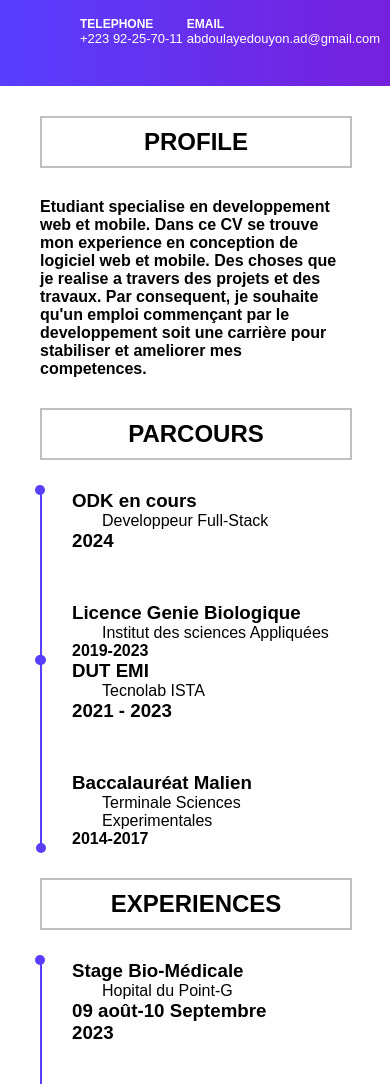
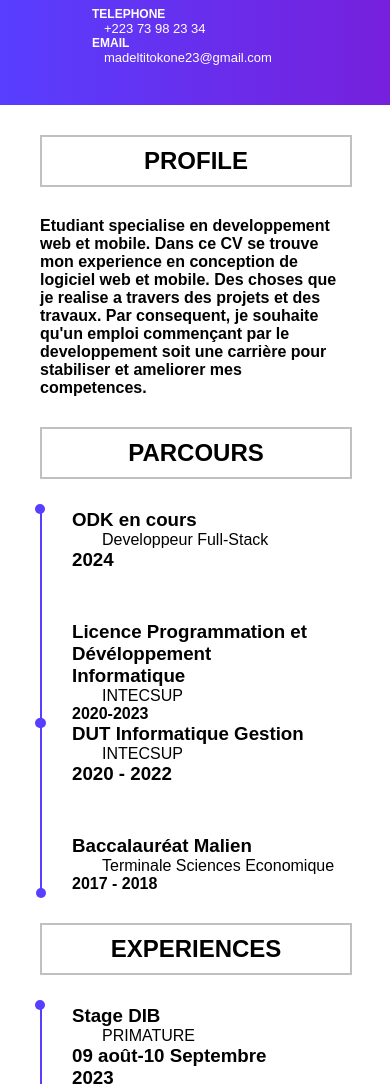
Before and after one commit to 77madel/ProjetCv, a plain HTML site: page index.html in a window 390 px wide. Shown: the part 284-1368 px from the top of the page. Drawn offline with nearby package versions, Linux system fonts and the light colour scheme.

Commit message:
Dernier point

```diff
--- a/index.html
+++ b/index.html
@@ -13,22 +13,22 @@
     <header>
         <div class="info">
             <div class="info-title">
-                <h1>ABDOULAYE DOUYON</h1>
+                <h1>MADOU KONE</h1>
             <p>Analyste/développeur</p>
             </div>
             <div class="info-corp">
                 <div class="info-corp-element">
                     <h4>TELEPHONE</h4>
                     <div class="info-corp-description">
-<!--                        <i class="tel bi bi-telephone-forward"></i>-->
-                        <p>+223 92-25-70-11</p>
+                    <!--<i class="tel bi bi-telephone-forward"></i>-->
+                        <p>+223 73 98 23 34</p>
                     </div>
                 </div>
                 <div class="info-corp-element">
                     <h4>EMAIL</h4>
                     <div class="info-corp-description">
-<!--                        <i class="email bi bi-envelope"></i>-->
-                        <p>abdoulayedouyon.ad@gmail.com</p>
+                    <!--<i class="email bi bi-envelope"></i>-->
+                        <p>madeltitokone23@gmail.com</p>
                     </div>
                 </div>
             </div>
@@ -52,21 +52,21 @@
                         <h3>2024</h3>
                     </div>
                     <div class="part-element2">
-                        <h3>Licence Genie Biologique</h3>
-                        <p>Institut des sciences Appliquées</p>
-                        <h4>2019-2023</h4>
+                        <h3>Licence Programmation et Dévéloppement Informatique</h3>
+                        <p>INTECSUP</p>
+                        <h4>2020-2023</h4>
                     </div>
                 </div>
                 <div class="part">
                     <div class="part-element1">
-                        <h3>DUT EMI</h3>
-                        <p>Tecnolab ISTA</p>
-                        <h3>2021 - 2023</h3>
+                        <h3>DUT Informatique Gestion</h3>
+                        <p>INTECSUP</p>
+                        <h3>2020 - 2022</h3>
                     </div>
                     <div class="part-element2">
                         <h3>Baccalauréat Malien</h3>
-                        <p>Terminale Sciences Experimentales</p>
-                        <h4>2014-2017</h4>
+                        <p>Terminale Sciences Economique</p>
+                        <h4>2017 - 2018</h4>
                     </div>
                 </div>
             </div>
@@ -76,8 +76,8 @@
             <div class="content">
                 <div class="part">
                     <div class="part-element1">
-                        <h3>Stage Bio-Médicale</h3>
-                        <p>Hopital du Point-G</p>
+                        <h3>Stage DIB</h3>
+                        <p>PRIMATURE</p>
                         <h3>09 août-10 Septembre <br> 2023</h3>
                     </div>
                     <div class="part-element3">
--- a/style/style.css
+++ b/style/style.css
@@ -1,3 +1,5 @@
+/* Réinitialisation des styles pour tous les éléments */
+
 *{
     margin: 0;
     padding: 0;
@@ -5,10 +7,11 @@
     font-family: 'open sans';
 }
 
+/* Styles généraux pour le corps de la page */
 body{
     width: 100%;
     min-height: 100vh;
-    /*display: flex;*/
+    /* Centrage vertical et horizontal */
     justify-content: center;
     align-items: center;
 }
@@ -26,10 +29,12 @@ body{
 
 /* }  */
 
+/* Styles spécifiques pour l'en-tête */
 header {
+    /* Arrière-plan de l'en-tête avec image de fond */
     background-image: url(../img/2.png);
-    background-size: cover; /* Resize proportionally to fill */
-    background-position: center center; /* Center horizontally and vertically */
+    background-size: cover;/* Redimensionnement proportionnel pour remplir */
+    background-position: center center; /* Centrage horizontal et vertical */
     display: flex;
     justify-content: space-around;
     color: white;
@@ -37,7 +42,7 @@ header {
     background-repeat: no-repeat;
   }
 
-
+/* Styles pour les informations personnelles dans l'en-tête */
 .info{
     display: flex;
     flex-direction: column;
@@ -45,6 +50,11 @@ header {
     /*margin-bottom: 20px;*/
 }
 
+.info .info-corp-element{
+    margin-left: 12px;
+}
+
+/* Ajustement de la marge interne pour les informations personnelles */
 header .info{
     padding: 30px 10px 40px 80px;
 }
@@ -52,12 +62,18 @@ header .info-corp{
     display: flex;
     margin-top: 20px;
     justify-content: space-between;
+
 }
+
+/* Styles pour la description des informations personnelles */
 header .info-corp-description {
     font-size: 13px;
     display: flex;
     justify-content: space-between;
+    margin-left: 12px;
 }
+
+/* Positionnement absolu des éléments "tel" et "email" */
 header .info-corp-description .tel{
     position: absolute;
     left: 200px;
@@ -65,34 +81,48 @@ header .info-corp-description .tel{
 header .info-corp-description .email{
     position: absolute;
     left: 345px;
+
 }
+
+/* Styles pour l'image dans l'en-tête */
 header img{
     margin-top: 10px;
     border-radius: 15px;
 
 }
 
+/* Styles pour la section principale */
 main{
     margin: 10px;
 }
+
+/* Styles pour les titres de sections */
 main section h2{
     text-align: center;
     border: 2px solid silver;
     margin: 30px 30px;
     padding: 10px 10px;
 }
+
+/* Styles pour les paragraphes dans les sections */
 main section p{
     margin: 0px 30px;
 
 }
+
+/* Styles pour le texte de profil dans les sections */
 main section .profile-text{
     font-weight: bold;
 }
+
+/* Styles pour les contenus des sections */
 main section .content {
     display: flex;
     justify-content: space-around;
     margin: 0px 30px;
 }
+
+/* Espacement supplémentaire pour certains éléments */
 main section .part-element2{
     margin-top: 50px;
 }
@@ -100,12 +130,14 @@ main section .part-element3{
     margin-top: 80px;
 }
 
+/* Styles pour les parties des sections */
 .part {
    padding: 0px 30px;
     border-left: 2px solid #583EFF;
     position: relative;
 }
 
+/* Styles pour les points avant chaque partie */
 .part::before {
     content: "";
     position: absolute;
@@ -168,7 +200,7 @@ main section .part-element3{
     right: 99%; /* Ajustez la position horizontale du point */
 }
 
-
+/* Styles pour la ligne horizontale */
 hr {
     height: 3px;
     border: none;
@@ -179,6 +211,7 @@ hr {
     background-color: silver;
 }
 
+/* Styles pour les éléments HTML */
 .html::before {
     content: "";
     position: absolute;
@@ -224,16 +257,22 @@ hr {
     height: 100%;
     background: linear-gradient(to right, #583EFF, #7620DC); /* Dégradé linéaire */
 }
+
+
 footer h2{
     text-align: center;
     border: 2px solid silver;
     margin: 35px 35px;
     padding: 10px 10px;
 }
+
+/* Styles pour les éléments de liste d'intérêts */
 footer .interet{
 position: relative;
 display: flex;
 }
+
+/* Styles pour chaque élément de la liste d'intérêts */
 .interets-element{
     /* margin: 0px 70px; */
     display: flex;
@@ -244,6 +283,8 @@ display: flex;
     align-items: center;
     justify-content: center;
 }
+
+/* Styles pour les icônes de la liste d'intérêts */
 footer i{
     background: linear-gradient(to right, #583EFF, #7620DC);
     color: white;
@@ -253,6 +294,7 @@ footer i{
     margin-right: 10px;
 }
 
+/* Médias queries pour les écrans de petite*/
 @media screen and (max-width: 641px){
     * {
         width: 100%;
@@ -277,9 +319,11 @@ footer i{
     .interets-element{
         font-size: 12px;
         margin-bottom: 15px;
+        justify-content: center;
     }
     .interet{
-        margin-left: 10px;
+        margin-left: 12px;
+
     }
 
     header{
@@ -317,4 +361,9 @@ footer i{
         border-radius: 50%;
     }
 
+    .info .info-corp{
+        flex-direction: column;
+        margin-top: 10px;
+    }
+
 }
```
